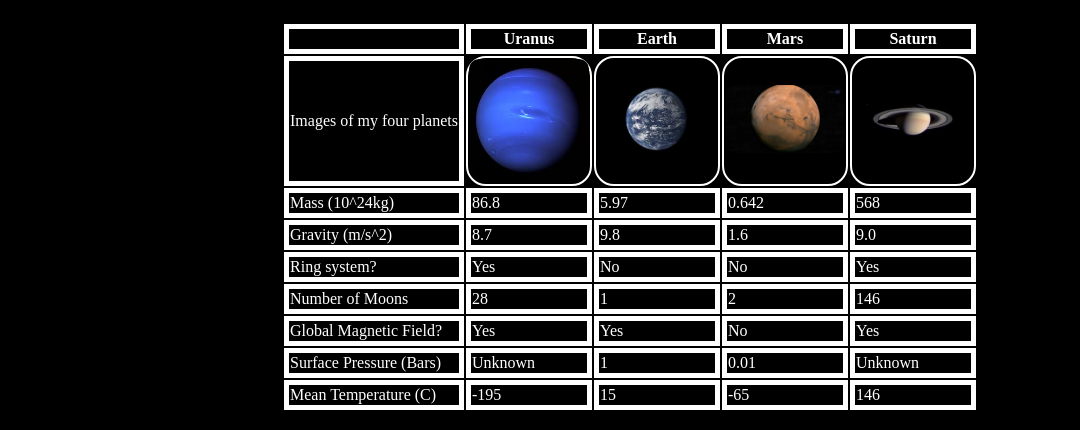
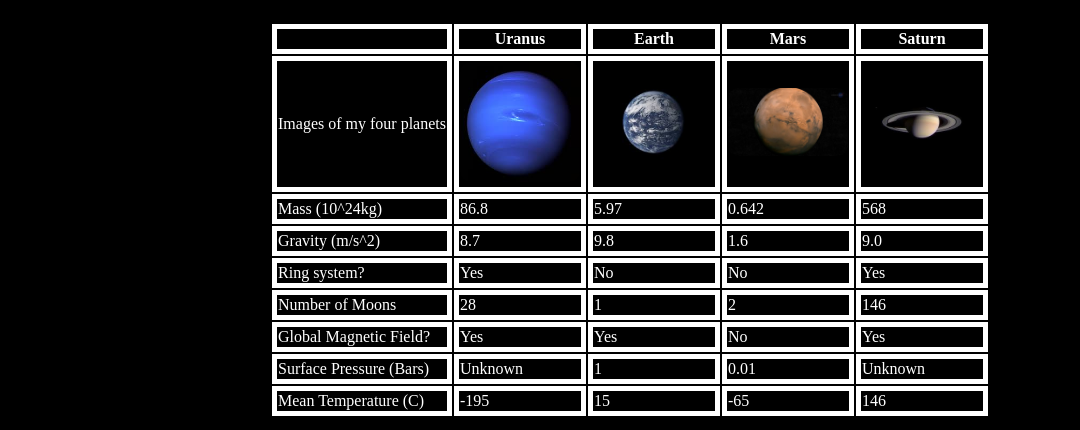
Before and after one commit to RstoykoMadeit/webdev_lab7, a plain HTML site: page index.html in a window 1280 px wide. Shown: the part 118-548 px from the top of the page, without its empty margins (10-1090 px from the left). Drawn offline with Linux system fonts and the light colour scheme.

Commit message:
Update index.html

```diff
--- a/index.html
+++ b/index.html
@@ -15,12 +15,12 @@
       <th>Mars</th>
       <th>Saturn</th>
     </tr>
-    <tr>
+    <tr id="planets">
       <td>Images of my four planets</td>
-      <td id="planets"><img src="images/uranus.jpg" alt="Uranus"></td>
-      <td id="planets"><img src="images/earth.jpg" alt="Earth"></td>
-      <td id="planets"><img src="images/mars.jpg" alt="Mars"></td>
-      <td id="planets"><img src="images/saturn.jpg" alt="Saturn"></td>
+      <td><img src="images/uranus.jpg" alt="Uranus"></td>
+      <td><img src="images/earth.jpg" alt="Earth"></td>
+      <td><img src="images/mars.jpg" alt="Mars"></td>
+      <td><img src="images/saturn.jpg" alt="Saturn"></td>
     </tr>
     <tr>
       <td>Mass (10^24kg)</td>
@@ -73,8 +73,8 @@
     </tr>
   </table>
 	<h2>Planet Overview</h2>
+	<div class="extra-facts">
 		<ul>
-	<div class="extra-facts">
 			<li id="blue">Uranus</li>
 				<ul>
 					<li>Discovered in 1781, orignally thought to be a comet or star.</li>
```
Lines whose indentation alone changed are shown as unchanged.
